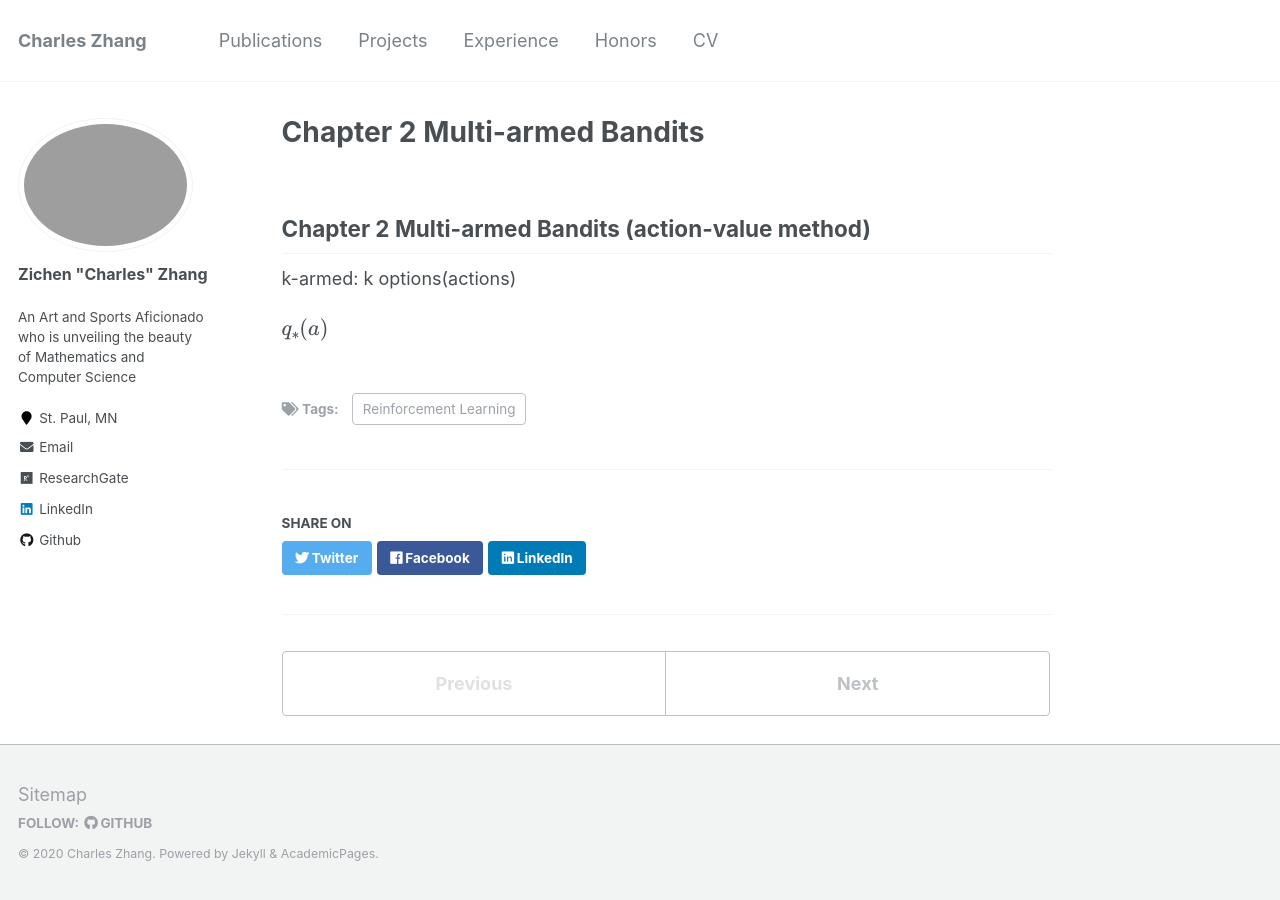
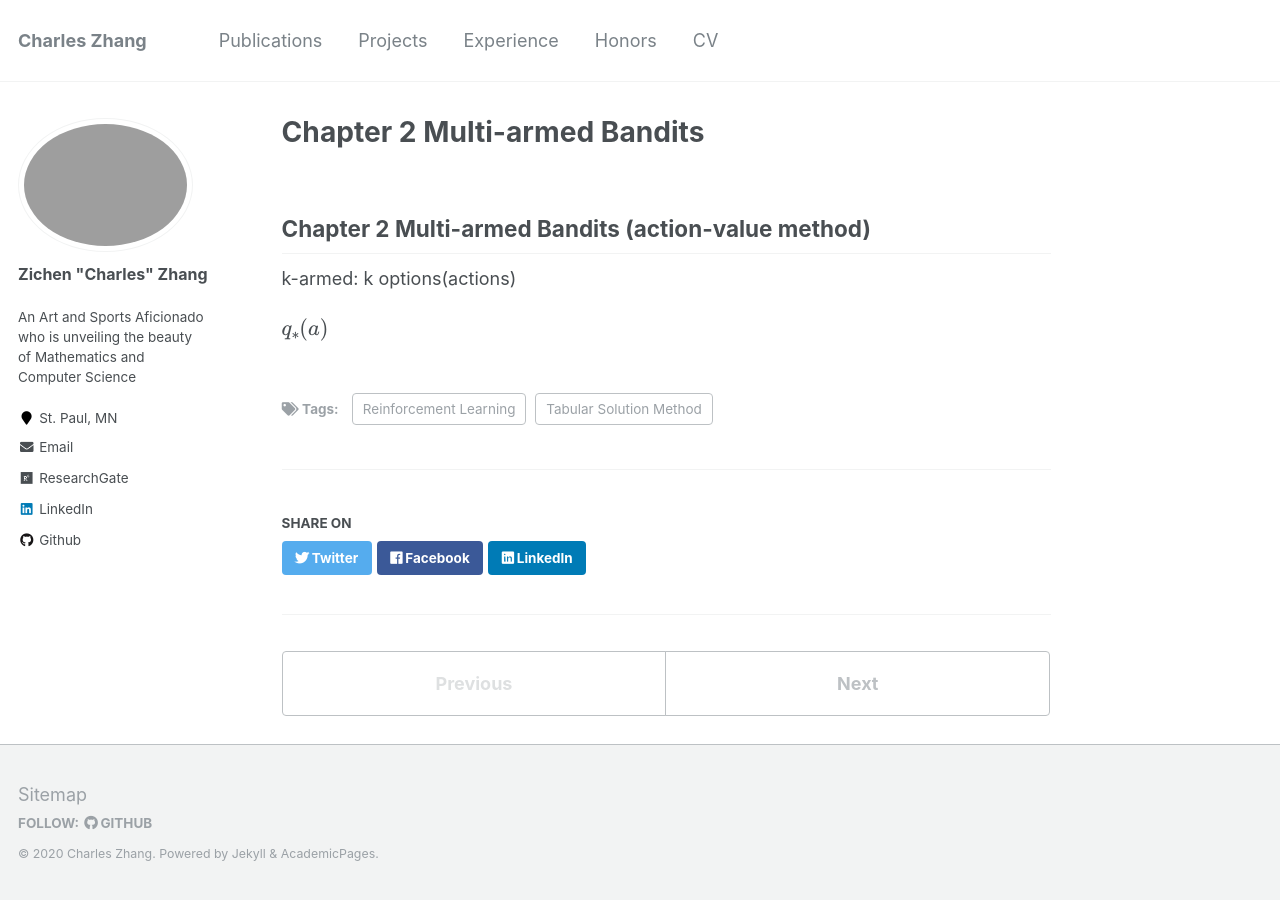
Before and after one commit to zcczhang/zcczhang.github.io, a Jekyll site: the page built from _blog/Multi-armed-Bandits.md, in a window 1280 px wide. Built offline with Jekyll 4.4.1, drawn with Linux system fonts in a browser that asks for light colours; formulas are drawn with MathJax 3.

Commit message:
Update Multi-armed-Bandits.md

```diff
--- a/_blog/Multi-armed-Bandits.md
+++ b/_blog/Multi-armed-Bandits.md
@@ -4,6 +4,7 @@ collection: blog
 permalink: /blog/multi-armed-bandits
 tags:
   - Reinforcement Learning
+  - Tabular Solution Method
 ---
 
 ## Chapter 2 Multi-armed Bandits (action-value method)
```
